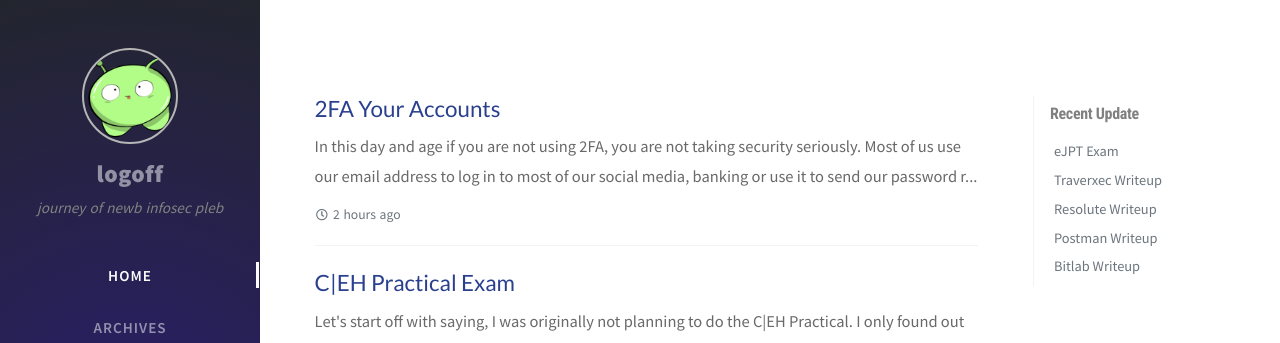
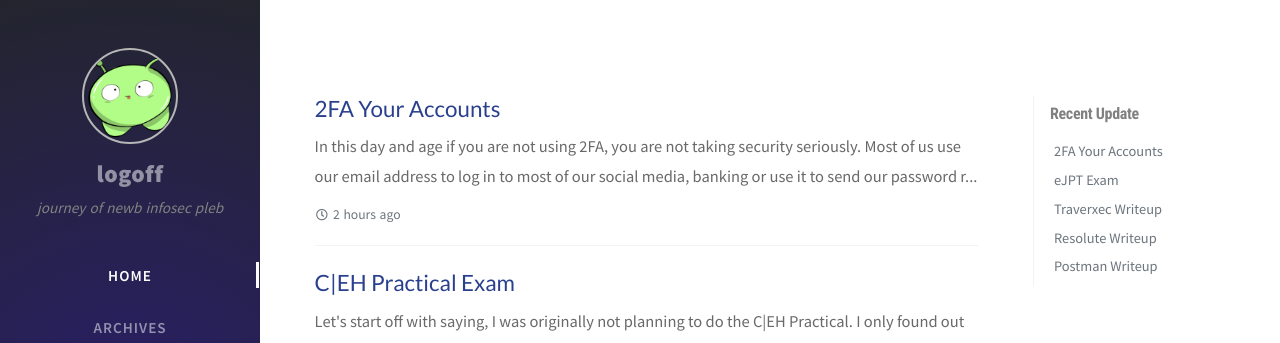
Before and after one commit to geoffchisnall/geoffchisnall.github.io, a Jekyll site: the page built from index.html, in a window 1280 px wide. Shown: the top 343 px of the page. Built offline with Jekyll 4.4.1, drawn with Linux system fonts in a browser that asks for light colours; nearby versions of some CDN libraries; the list of posts is cut into pages by our own code; comment, search, counter and statistics services are not loaded.

Commit message:
pushing to repo

```diff
--- a/_data/updates.yml
+++ b/_data/updates.yml
@@ -16,3 +16,6 @@
 -
   filename: 'Magic-Writeup'
   lastmod: '2021-01-22 09:28:21 +0200'
+-
+  filename: '2FA-Your-Accounts'
+  lastmod: '2021-01-30 12:30:00 +0200'
```
